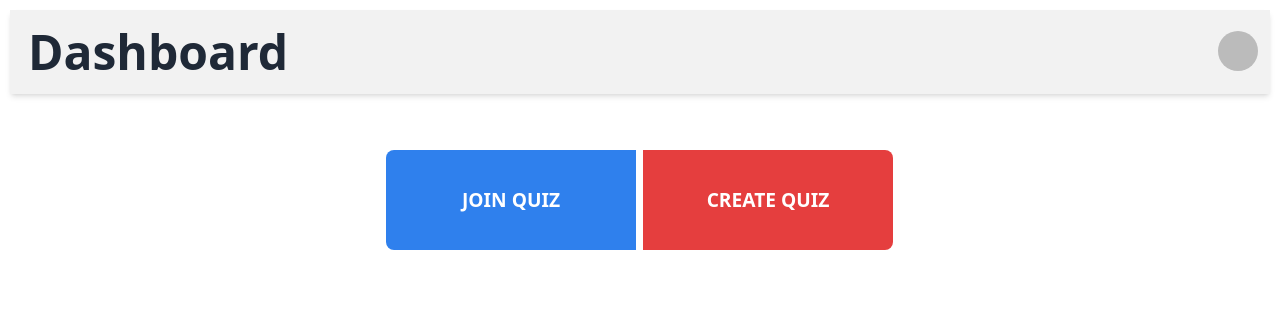
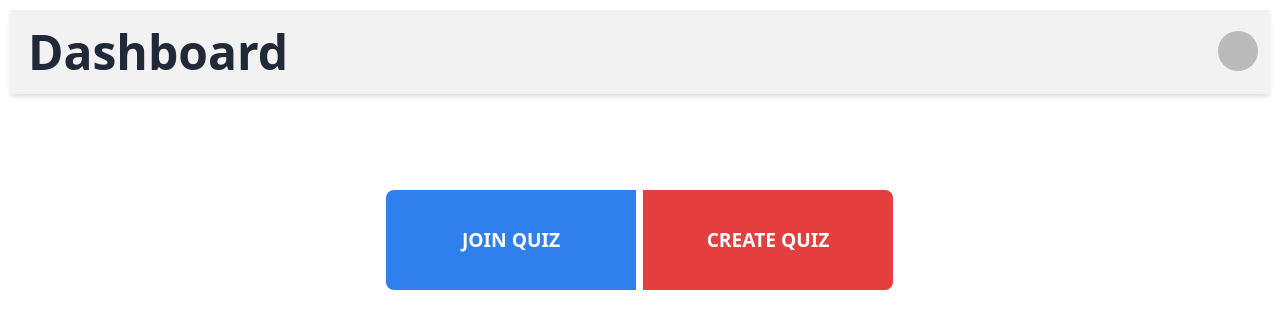
Before and after one commit to JeelRajodiya/brain-blitz, a Next.js app: page /Dashboard in a window 1280 px wide. Shown: the top 328 px of the page. Built offline with nearby package versions, Linux system fonts and the light colour scheme; no server answers; sample sign-in values are in the browser's storage.

Commit message:
MINOR CHANGE 🙂(in spacing)

```diff
--- a/pages/Dashboard.tsx
+++ b/pages/Dashboard.tsx
@@ -91,7 +91,7 @@ export default function Dashboard() {
             {/* button group */}
             <div
                 className="btn-group button-group"
-                style={{ marginTop: "40px" }}
+                style={{ marginTop: "80px" }}
             >
                 <button className="btn btn-modified join">Join Quiz</button>
                 <button className="btn btn-modified create">Create Quiz</button>
```
